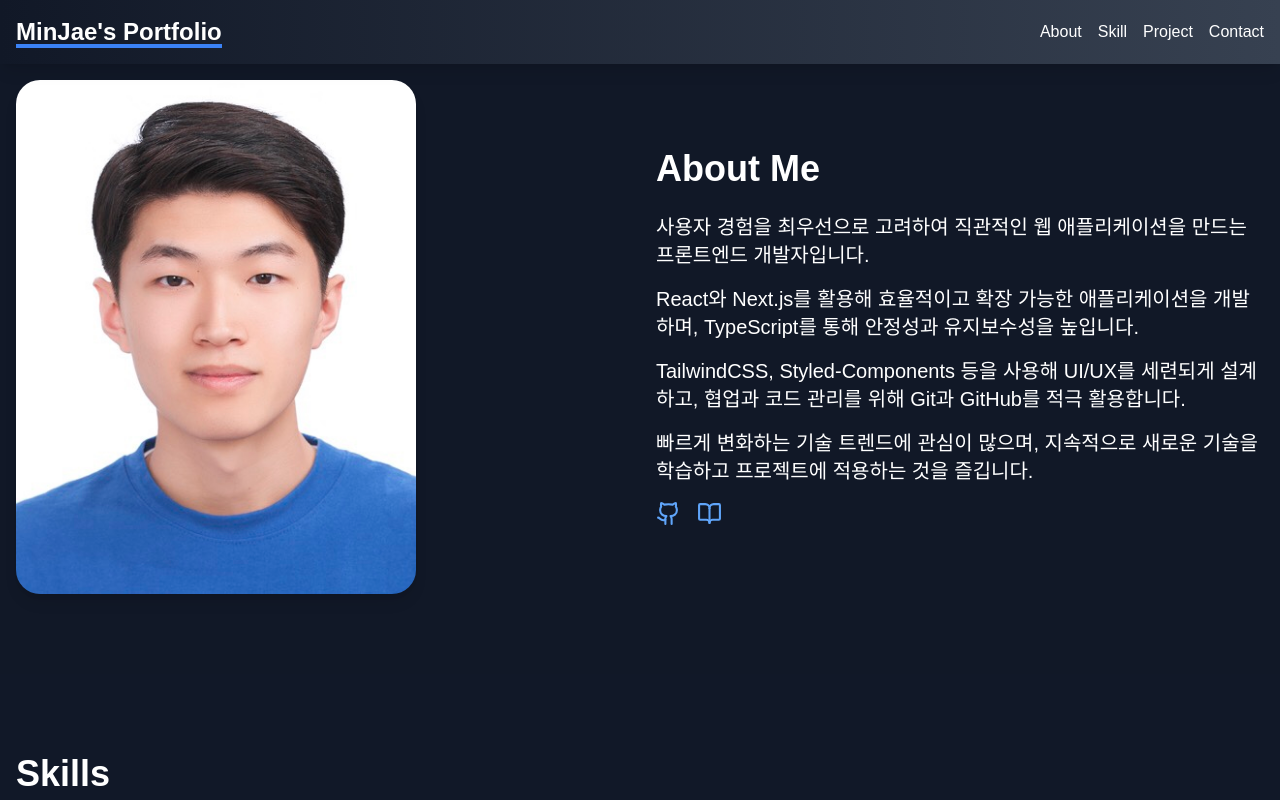
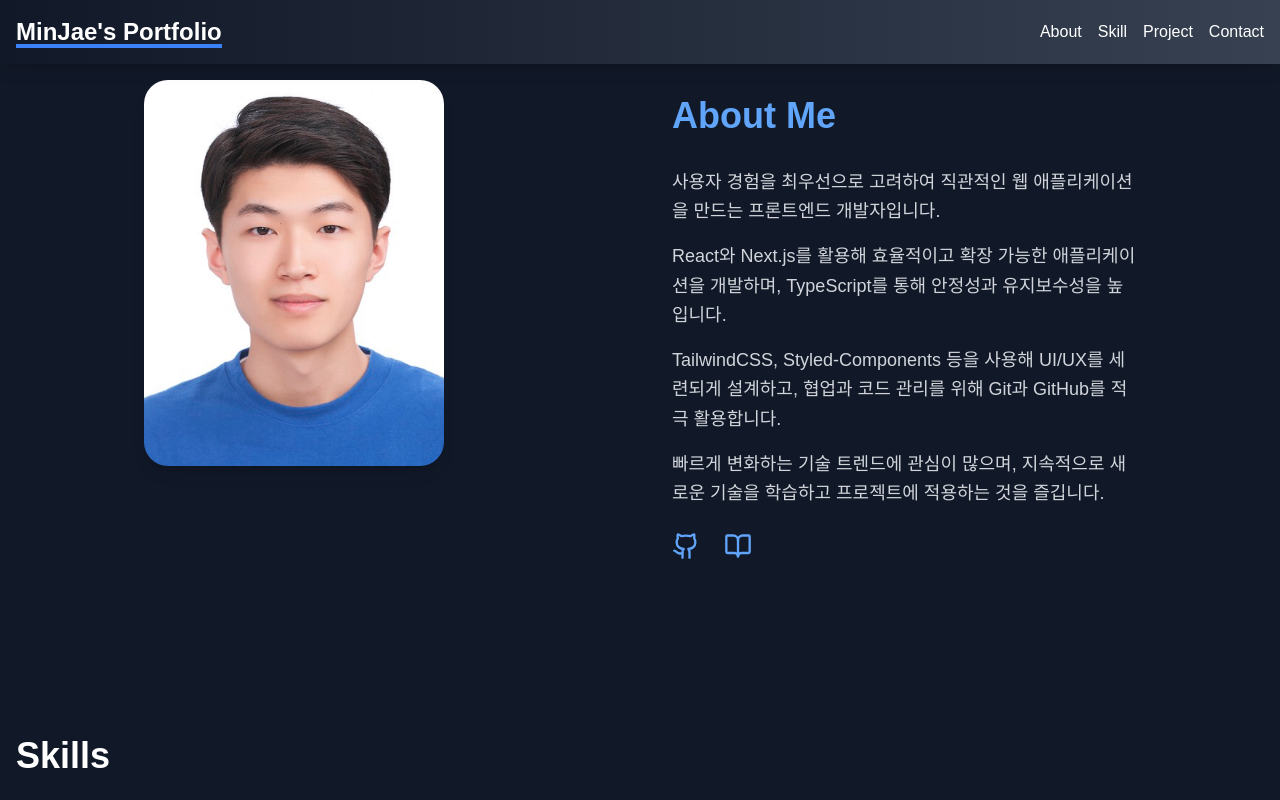
Before and after one commit to Ju-MINJAE/portfolio, a Next.js app: page / in a window 1280 px wide. Shown: the top 800 px of the page. Built offline with nearby package versions, Linux system fonts and the light colour scheme; a web font is replaced by a local one.

Commit message:
[refactor] modify image size

```diff
--- a/src/components/About.tsx
+++ b/src/components/About.tsx
@@ -27,43 +27,52 @@ const About = () => {
   };
 
   return (
-    <section id="About" className="bg-gray-900 text-white py-20">
-      <div className="container mx-auto px-4">
+    <section className="bg-gray-900 text-white py-20">
+      <div className="container mx-auto px-4 max-w-5xl">
         <motion.div
-          className="flex flex-col md:flex-row items-center "
+          className="flex flex-col md:flex-row items-center justify-between"
           variants={containerVariants}
           initial="hidden"
           animate="visible"
         >
-          <motion.div className="md:w-1/2 mb-8 md:mb-0" variants={itemVariants}>
-            <Image
-              src={AboutData.img}
-              alt="MinJae's profile"
-              width={400}
-              height={400}
-              className="rounded-3xl shadow-lg object-cover "
-            />
+          <motion.div className="md:w-1/2" variants={itemVariants}>
+            <div className="relative w-full aspect-square md:pr-8">
+              <Image
+                src={AboutData.img}
+                alt="MinJae's profile"
+                width={300}
+                height={300}
+                className="rounded-3xl shadow-lg object-cover"
+              />
+            </div>
           </motion.div>
-          <motion.div className="md:w-1/2 md:pl-4" variants={containerVariants}>
-            <h2 className="text-4xl font-bold mb-6">About Me</h2>
+          <motion.div
+            className="md:w-1/2 md:pl-8 pt-8 md:pt-0"
+            variants={containerVariants}
+          >
+            <motion.h2
+              className="text-4xl font-bold mb-8 text-blue-400"
+              variants={itemVariants}
+            >
+              About Me
+            </motion.h2>
             {AboutData.desc.map((text, index) => (
               <motion.p
                 key={index}
-                className="text-xl mb-4"
+                className="text-lg mb-4 leading-relaxed text-gray-300"
                 variants={itemVariants}
               >
                 {text}
               </motion.p>
             ))}
-
-            <motion.div className="flex space-x-4" variants={itemVariants}>
+            <motion.div className="flex space-x-6 mt-6" variants={itemVariants}>
               <a
                 href="https://github.com/Ju-MINJAE"
                 target="_blank"
                 rel="noopener noreferrer"
                 className="text-blue-400 hover:text-blue-300 transition-colors"
               >
-                <Github size={25} />
+                <Github size={28} />
               </a>
               <a
                 href="https://velog.io/@min_jae/posts"
@@ -71,7 +80,7 @@ const About = () => {
                 rel="noopener noreferrer"
                 className="text-blue-400 hover:text-blue-300 transition-colors"
               >
-                <BookOpen size={25} />
+                <BookOpen size={28} />
               </a>
             </motion.div>
           </motion.div>
```
